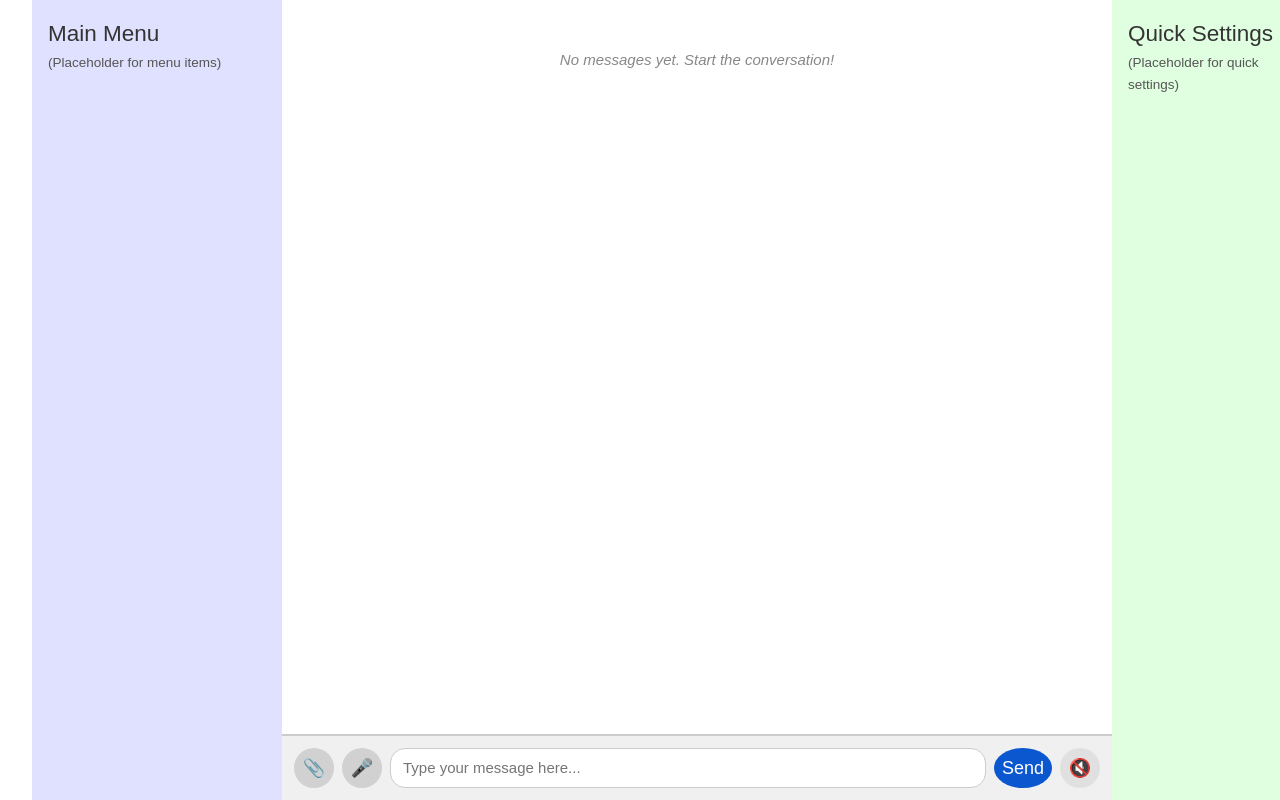
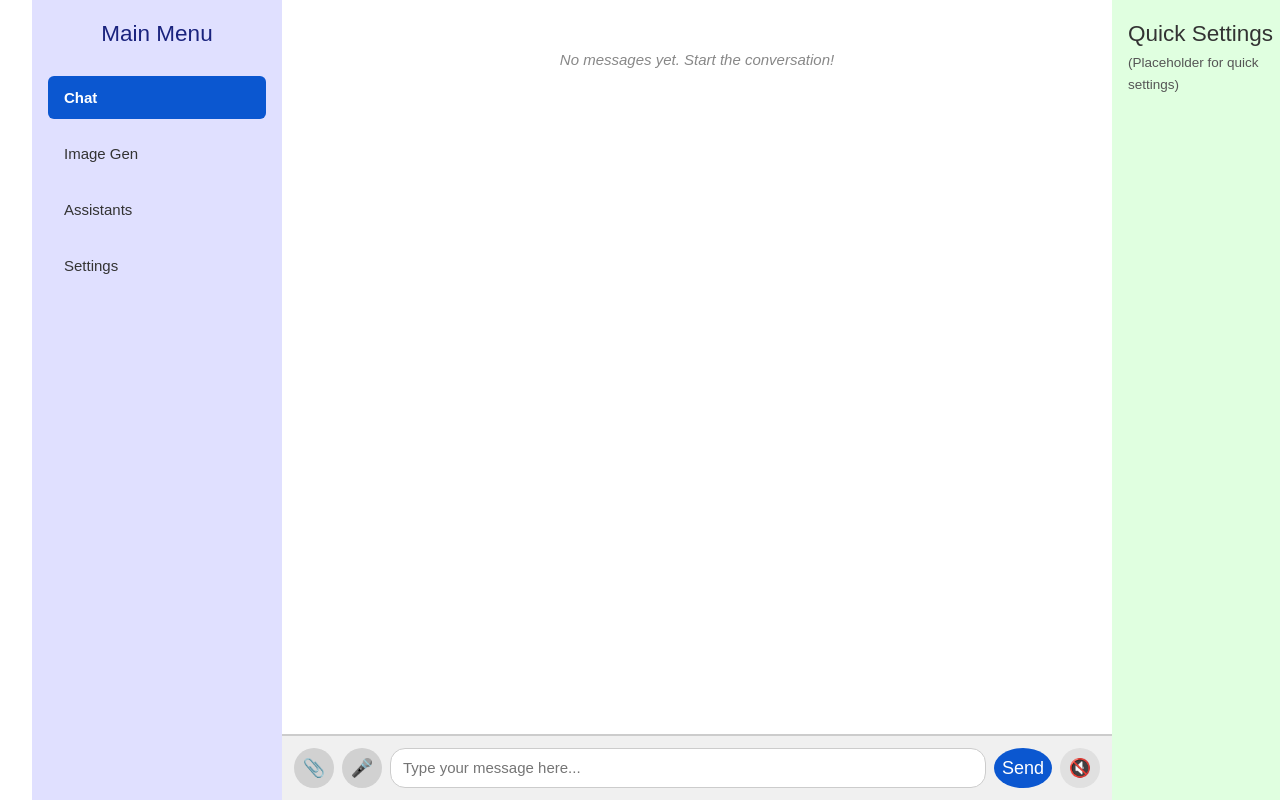
Before and after one commit to NB4U94/ai-assistant-pwa, a Vue app: page / in a window 1280 px wide. Built offline with nearby package versions, Linux system fonts and the light colour scheme.

Commit message:
Added Main menu LeftSidebar buttons

```diff
--- a/src/components/LeftSidebar.vue
+++ b/src/components/LeftSidebar.vue
@@ -1,11 +1,29 @@
 <template>
     <div class="left-sidebar-content">
       <h2>Main Menu</h2>
-      <p>(Placeholder for menu items)</p>
+      <nav class="main-menu">
+        <ul>
+          <li>
+            <RouterLink to="/">Chat</RouterLink>
+          </li>
+          <li>
+            <RouterLink to="/image-gen">Image Gen</RouterLink>
+          </li>
+          <li>
+            <RouterLink to="/assistants">Assistants</RouterLink>
+          </li>
+          <li>
+            <RouterLink to="/settings">Settings</RouterLink>
+          </li>
+          </ul>
+      </nav>
     </div>
   </template>
 
   <script setup>
+  // Import RouterLink if needed (often globally available, but good practice)
+  import { RouterLink } from 'vue-router';
+
   // Component-specific JavaScript logic will go here later
   </script>
 
@@ -14,18 +32,47 @@
   .left-sidebar-content {
     padding: 1rem;
     height: 100%;
-    /* Add any specific styling for the sidebar content itself */
+    display: flex;
+    flex-direction: column;
   }
 
   h2 {
     margin-top: 0;
-    color: #333;
+    margin-bottom: 1.5rem; /* Add space below title */
+    color: #1a237e; /* Darker blue for title */
     font-family: sans-serif;
+    text-align: center;
   }
 
-  p {
-    color: #555;
+  .main-menu ul {
+    list-style: none; /* Remove default bullet points */
+    padding: 0;
+    margin: 0;
+  }
+
+  .main-menu li {
+    margin-bottom: 0.8rem; /* Space between menu items */
+  }
+
+  .main-menu a { /* Style the RouterLink */
+    display: block; /* Make the link take full width */
+    padding: 0.6rem 1rem;
+    text-decoration: none;
+    color: #333; /* Dark grey text */
     font-family: sans-serif;
-    font-size: 0.9em;
+    border-radius: 6px;
+    transition: background-color 0.2s ease, color 0.2s ease;
+  }
+
+  .main-menu a:hover {
+    background-color: #d1eaff; /* Light blue background on hover */
+    color: #0b57d0; /* Darker blue text on hover */
+  }
+
+  /* Style for the currently active link (uses router-link-active class) */
+  .main-menu a.router-link-active {
+    background-color: #0b57d0; /* Google blue background for active link */
+    color: white; /* White text for active link */
+    font-weight: bold;
   }
   </style>
```
